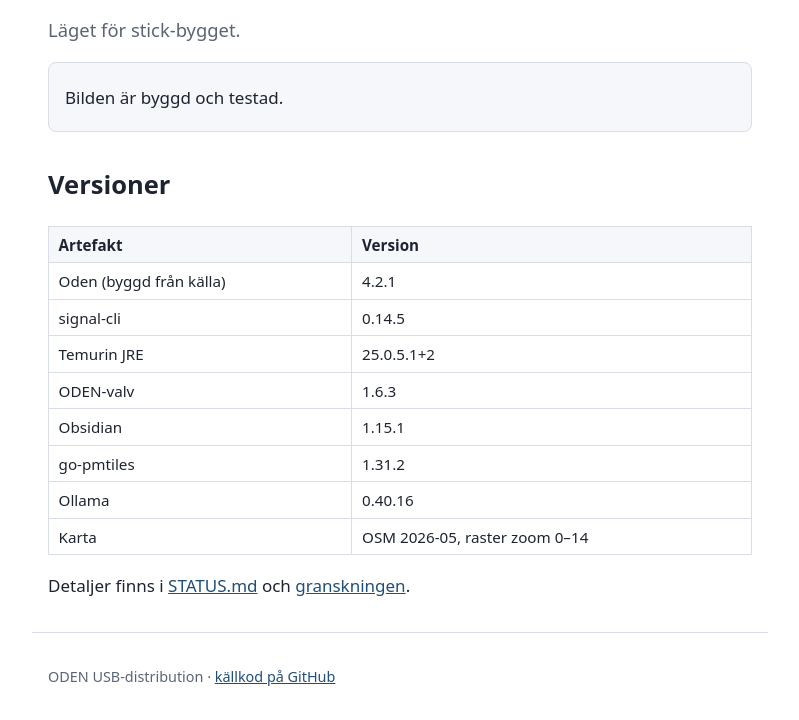
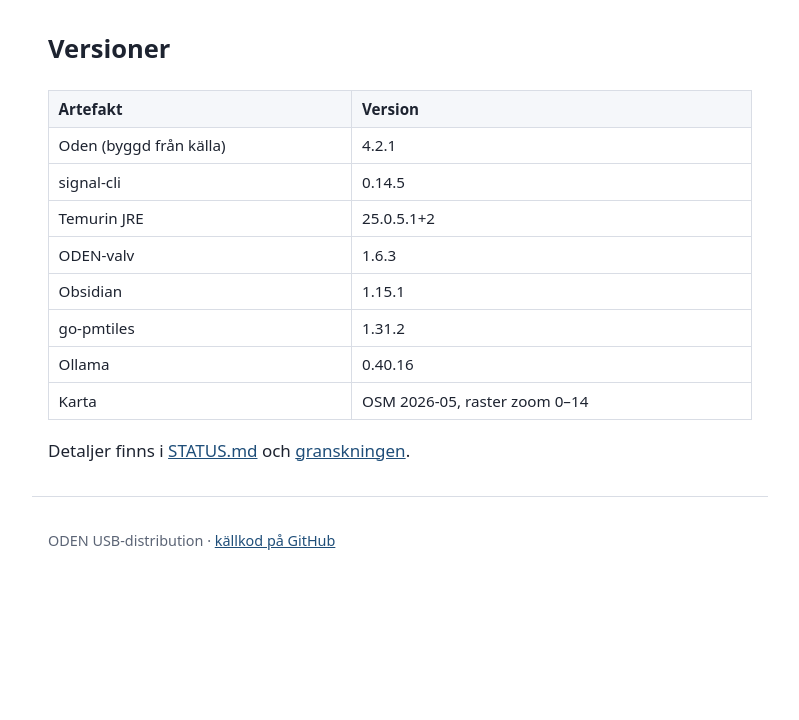
Before and after one commit to HvSS-Innovation/oden-usb, a plain HTML site: page site/status.html in a window 1280 px wide. Shown: the part 170-890 px from the top of the page, without its empty margins (240-1039 px from the left). After the commit the page ends 800 px from the top, so only its background shows below. Drawn offline with Linux system fonts and the light colour scheme.

Commit message:
site: ta bort ingress och statusruta från Status
Co-Authored-By: Claude Sonnet 5.5 <noreply@anthropic.com>

```diff
--- a/site/status.html
+++ b/site/status.html
@@ -19,8 +19,6 @@
 </header>
 <main>
 <h1>Status</h1>
-<p class="lead">Läget för stick-bygget.</p>
-<div class="card"><p>Bilden är byggd och testad.</p></div>
 
 <h2>Versioner</h2>
 <table>
```
